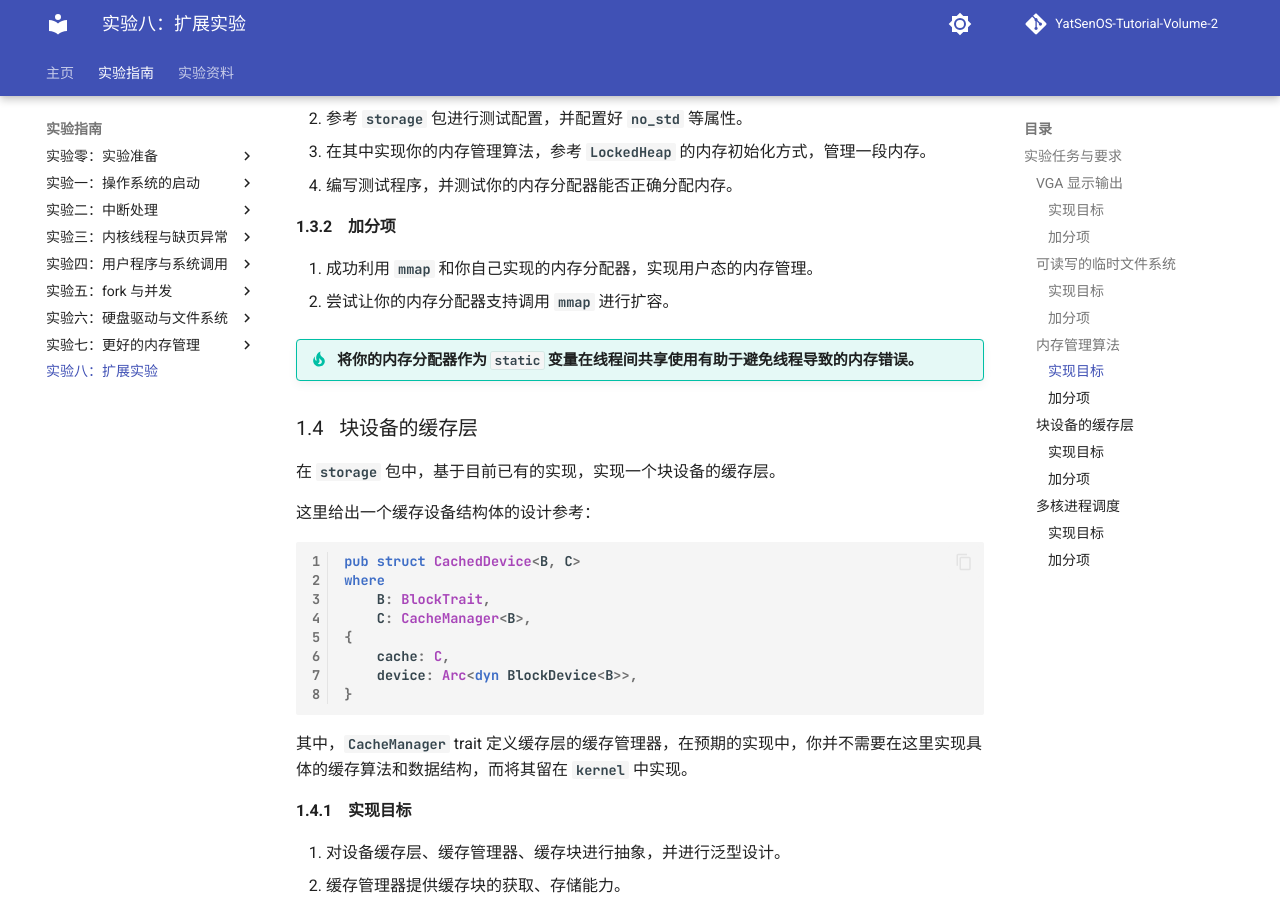
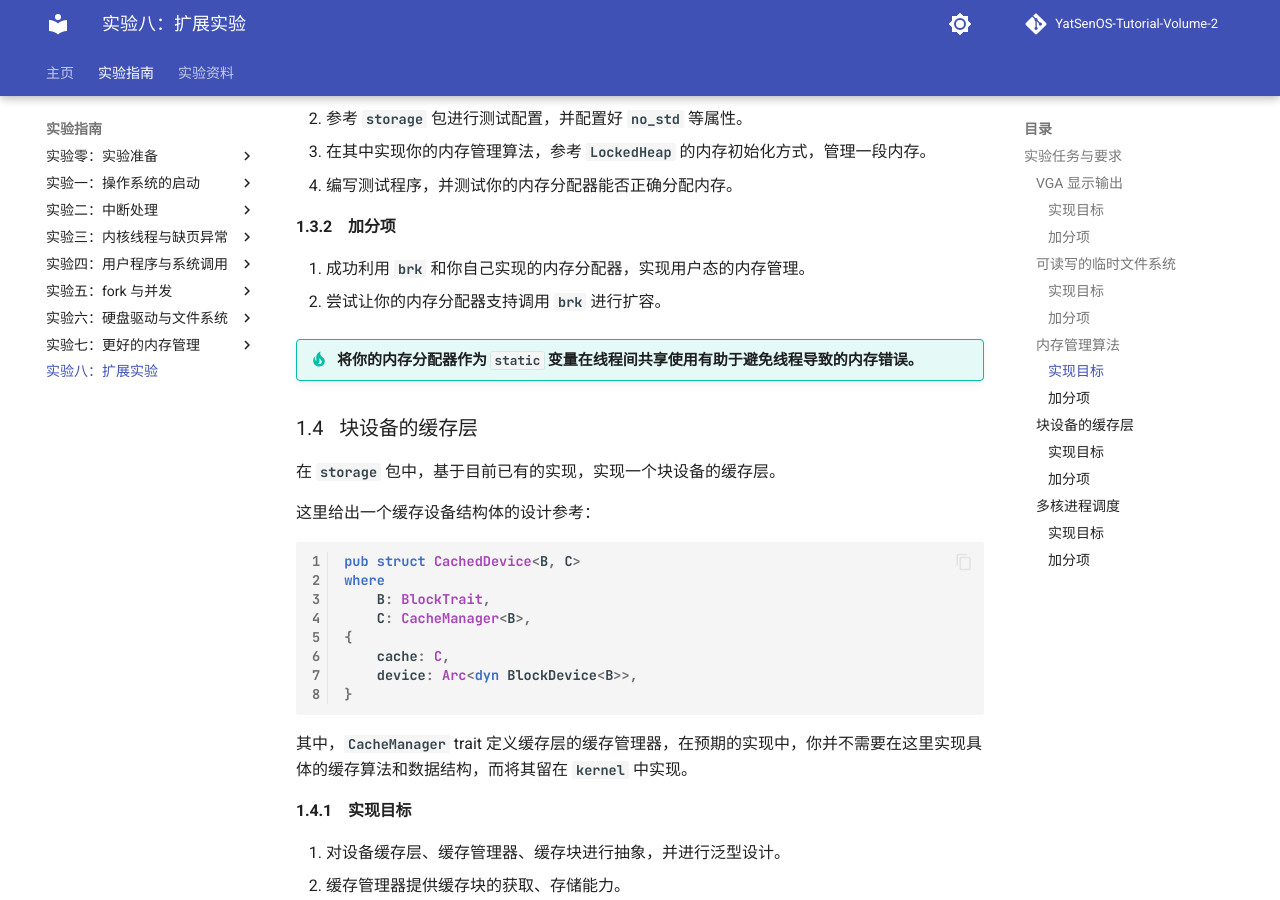
Before and after one commit to YatSenOS/YatSenOS-Tutorial-Volume-2, an MkDocs documentation site: the page built from docs/labs/0x08/index.md, in a window 1280 px wide and 900 px high, scrolled down 2076 px. Built offline with MkDocs 1.6.1 and Material for MkDocs 9.7.7, drawn with Linux system fonts in a browser that asks for light colours; comment, search, counter and statistics services are not loaded.

Commit message:
wip: update `mmap` to `brk`

```diff
--- a/docs/labs/0x08/index.md
+++ b/docs/labs/0x08/index.md
@@ -67,8 +67,8 @@
 
 #### 加分项
 
-1. 成功利用 `mmap` 和你自己实现的内存分配器，实现用户态的内存管理。
-2. 尝试让你的内存分配器支持调用 `mmap` 进行扩容。
+1. 成功利用 `brk` 和你自己实现的内存分配器，实现用户态的内存管理。
+2. 尝试让你的内存分配器支持调用 `brk` 进行扩容。
 
 !!! tip "将你的内存分配器作为 `static` 变量在线程间共享使用有助于避免线程导致的内存错误。"
 
```
Also changed, not shown: docs/labs/0x04/tasks.md (+1 -1 lines), docs/labs/0x07/index.md (+1 -1 lines).
